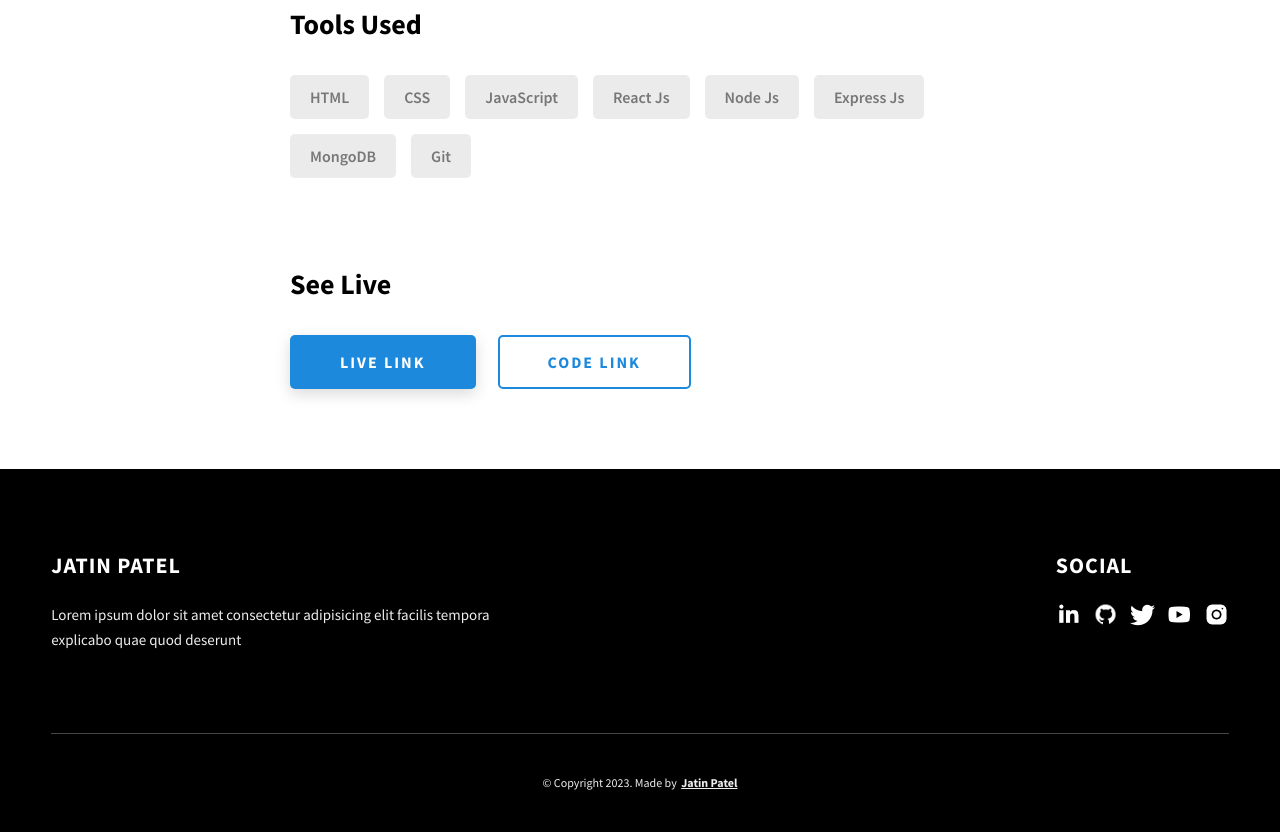
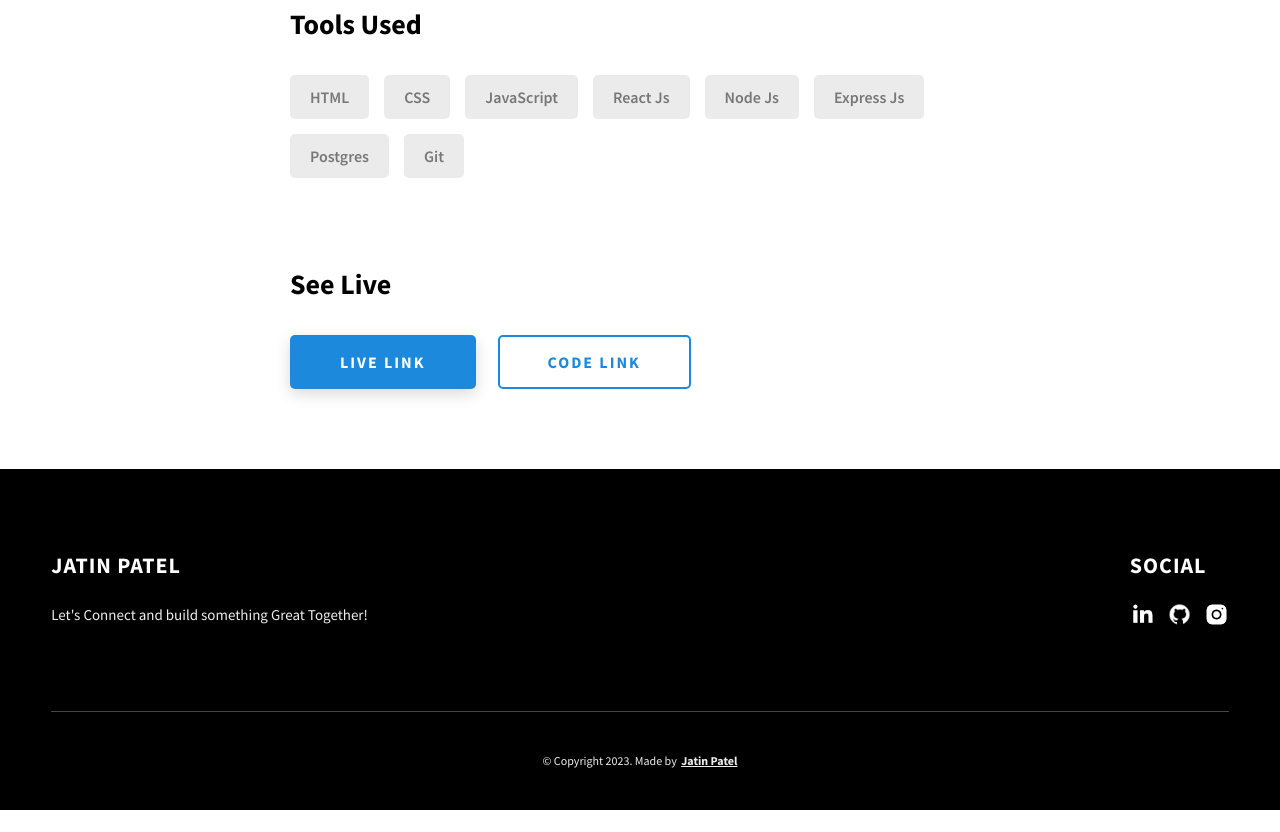
Before and after one commit to jatinp04/Portfolio, a website: page project-1.html in a window 1280 px wide. Shown: the part 1756-2588 px from the top of the page. After the commit the page ends 2566 px from the top, so only its background shows below. Drawn offline with Linux system fonts and the light colour scheme.

Commit message:
Project 1 update

```diff
--- a/project-1.html
+++ b/project-1.html
@@ -124,7 +124,7 @@
                 <div class="skills__skill">React Js</div>
                 <div class="skills__skill">Node Js</div>
                 <div class="skills__skill">Express Js</div>
-                <div class="skills__skill">MongoDB</div>
+                <div class="skills__skill">Postgres</div>
                 <div class="skills__skill">Git</div>
 
               </div>
@@ -148,6 +148,7 @@
         </div>
       </div>
     </section>
+
     <footer class="main-footer">
       <div class="main-container">
         <div class="main-footer__upper">
@@ -156,35 +157,23 @@
               <span>Social</span>
             </h2>
             <div class="main-footer__social-cont">
-              <a target="_blank" rel="noreferrer" href="#">
+              <a target="_blank" rel="noreferrer" href="https://www.linkedin.com/in/jatinp04/">
                 <img
                   class="main-footer__icon"
                   src="./assets/png/linkedin-ico.png"
                   alt="icon"
                 />
               </a>
-              <a target="_blank" rel="noreferrer" href="#">
+              <a target="_blank" rel="noreferrer" href="https://github.com/jatinp04">
                 <img
                   class="main-footer__icon"
                   src="./assets/png/github-ico.png"
                   alt="icon"
                 />
               </a>
-              <a target="_blank" rel="noreferrer" href="#">
-                <img
-                  class="main-footer__icon"
-                  src="./assets/png/twitter-ico.png"
-                  alt="icon"
-                />
-              </a>
-              <a target="_blank" rel="noreferrer" href="#">
-                <img
-                  class="main-footer__icon"
-                  src="./assets/png/yt-ico.png"
-                  alt="icon"
-                />
-              </a>
-              <a target="_blank" rel="noreferrer" href="#">
+
+
+              <a target="_blank" rel="noreferrer" href="https://www.instagram.com/jatinp04/">
                 <img
                   class="main-footer__icon main-footer__icon--mr-none"
                   src="./assets/png/insta-ico.png"
@@ -196,8 +185,7 @@
           <div class="main-footer__row main-footer__row-2">
             <h4 class="heading heading-sm text-lt">Jatin Patel</h4>
             <p class="main-footer__short-desc">
-              Lorem ipsum dolor sit amet consectetur adipisicing elit facilis
-              tempora explicabo quae quod deserunt
+            Let's Connect and build something Great Together!
             </p>
           </div>
         </div>
```
